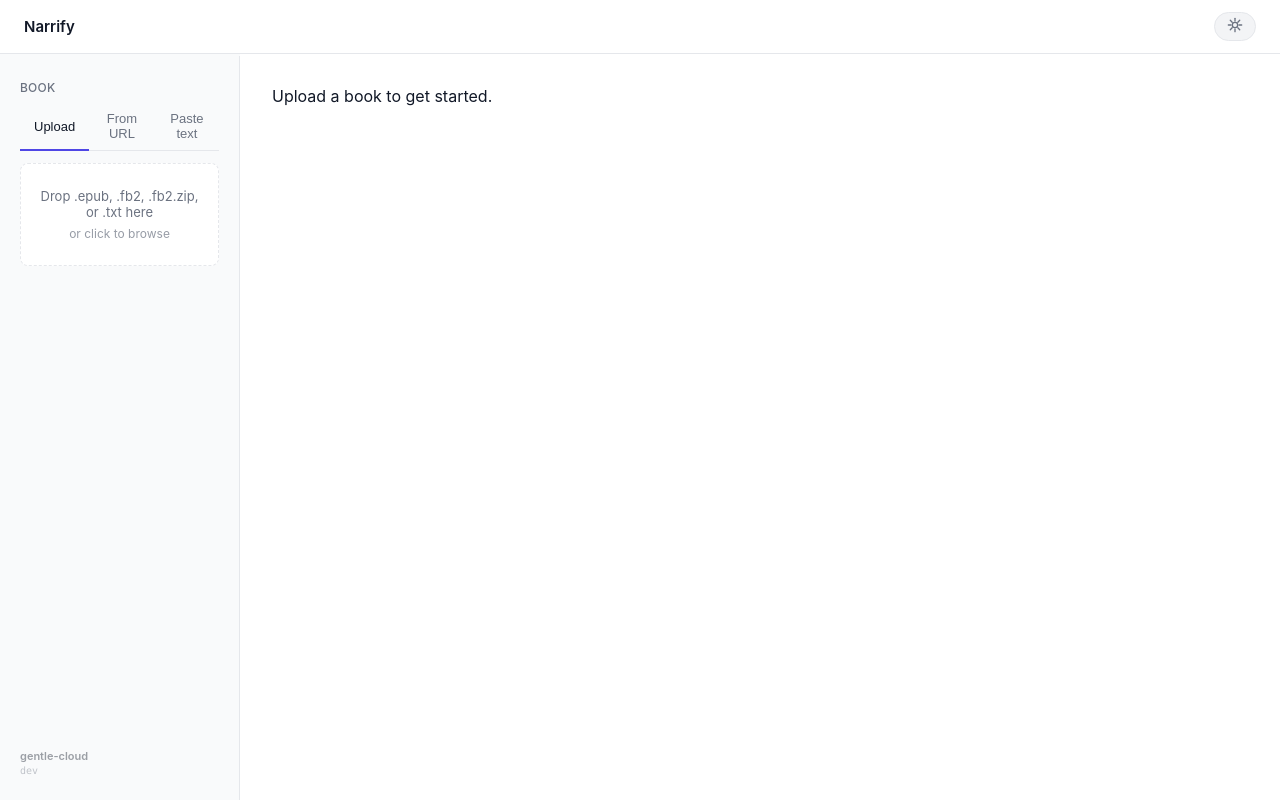
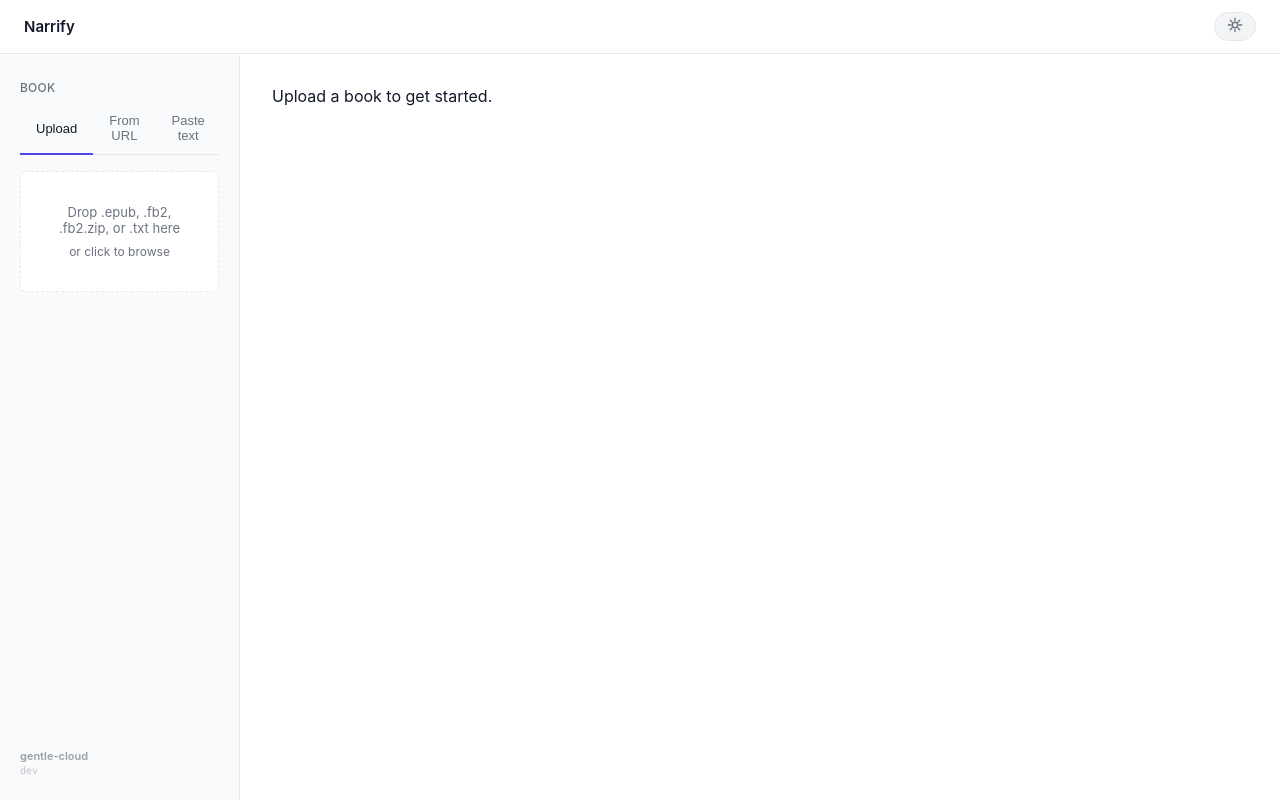
Before and after one commit to Calibourne/Narrify, a Next.js app: page / in a window 1280 px wide. Built offline with nearby package versions, Linux system fonts and the light colour scheme.

Commit message:
style: standardize component radii and label hierarchy

```diff
--- a/src/components/InputTabs.module.css
+++ b/src/components/InputTabs.module.css
@@ -1,7 +1,11 @@
 /* src/components/InputTabs.module.css */
-.tabs { display: flex; border-bottom: 1px solid var(--border); margin-bottom: 12px; }
+.tabs {
+  display: flex;
+  border-bottom: 1px solid var(--border);
+  margin-bottom: 16px;
+}
 .tab {
-  padding: 8px 14px;
+  padding: 10px 16px;
   font-size: 13px;
   font-weight: 500;
   color: var(--text-muted);
@@ -10,8 +14,17 @@
   border-bottom: 2px solid transparent;
   cursor: pointer;
   margin-bottom: -1px;
-  transition: color 0.15s;
+  transition: color 0.15s, border-color 0.15s;
 }
-.tab:hover { color: var(--foreground); }
-.active { color: var(--foreground); border-bottom-color: var(--accent); }
-.parseBtn { width: 100%; margin-top: 8px; border-radius: 8px; }
+.tab:hover {
+  color: var(--foreground);
+}
+.active {
+  color: var(--foreground);
+  border-bottom-color: var(--accent);
+}
+.parseBtn {
+  width: 100%;
+  margin-top: 12px;
+  border-radius: 6px;
+}
--- a/src/components/NarrationControls.module.css
+++ b/src/components/NarrationControls.module.css
@@ -16,9 +16,11 @@
 .label {
   grid-column: 1;
   grid-row: 1;
-  font-size: 13px;
+  font-size: 12px;
   font-weight: 500;
-  color: var(--foreground);
+  color: var(--text-muted);
+  text-transform: uppercase;
+  letter-spacing: 0.02em;
 }
 
 .slider {
--- a/src/components/UploadZone.module.css
+++ b/src/components/UploadZone.module.css
@@ -1,12 +1,12 @@
 .zone {
   border: 1px dashed var(--border);
-  border-radius: 8px;
-  padding: 24px 16px;
+  border-radius: 6px;
+  padding: 32px 24px;
   text-align: center;
   cursor: pointer;
   display: flex;
   flex-direction: column;
-  gap: 6px;
+  gap: 8px;
   color: var(--text-muted);
   font-size: 13px;
   transition: border-color 0.15s, background 0.15s;
@@ -21,17 +21,15 @@
 .hint {
   font-size: 12px;
   color: var(--text-muted);
-  opacity: 0.7;
 }
 
 .dragging {
   border-color: var(--accent);
   border-style: solid;
   background: var(--surface-subtle);
-  transform: scale(1.01);
 }
 
 .disabled {
-  opacity: 0.5;
+  opacity: 0.4;
   cursor: not-allowed;
 }
--- a/src/components/VoicePicker.module.css
+++ b/src/components/VoicePicker.module.css
@@ -6,22 +6,30 @@
 }
 
 .label {
-  font-size: 13px;
+  font-size: 12px;
   font-weight: 500;
-  color: var(--foreground);
+  color: var(--text-muted);
+  text-transform: uppercase;
+  letter-spacing: 0.02em;
 }
 
 .select {
-  padding: 6px 10px;
-  border-radius: 8px;
+  padding: 8px 12px;
+  border-radius: 6px;
   border: 1px solid var(--border);
   background: var(--surface);
   color: var(--foreground);
   font-size: 13px;
   cursor: pointer;
-  transition: border-color 0.15s;
+  transition: border-color 0.15s, background 0.15s;
+  outline: none;
 }
 
 .select:hover {
   border-color: var(--accent);
+  background: var(--surface-subtle);
 }
+
+.select:focus {
+  border-color: var(--accent);
+}
```
